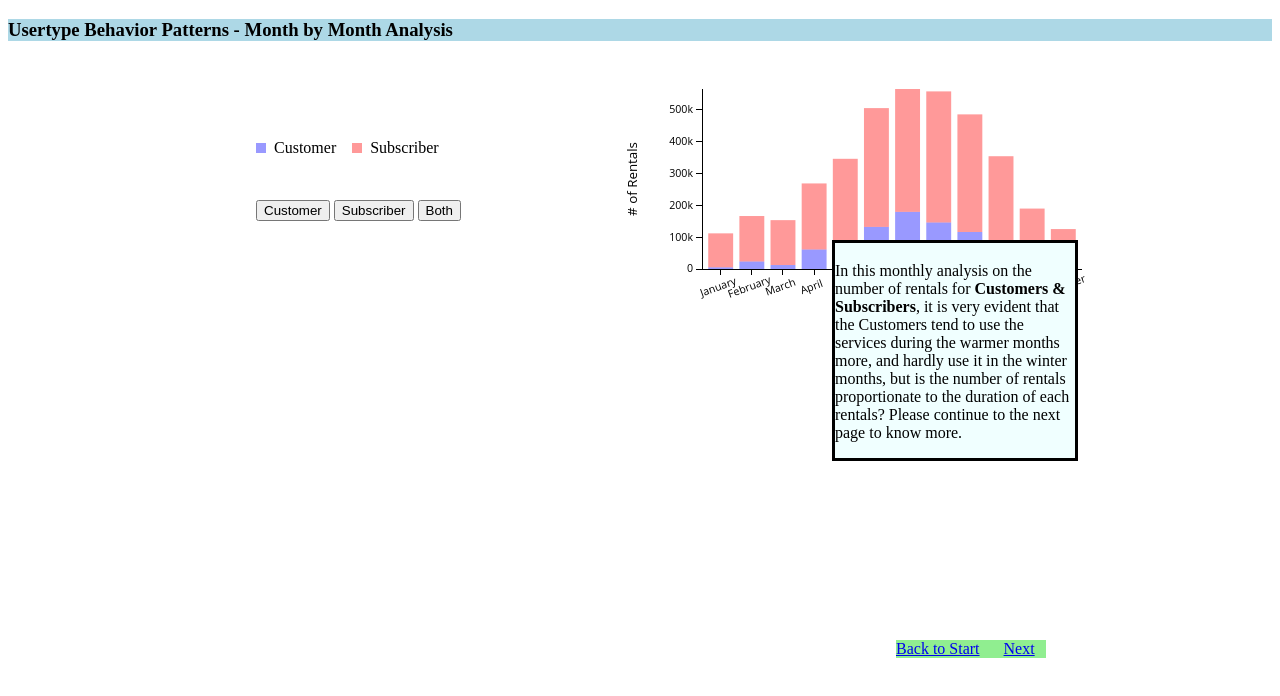
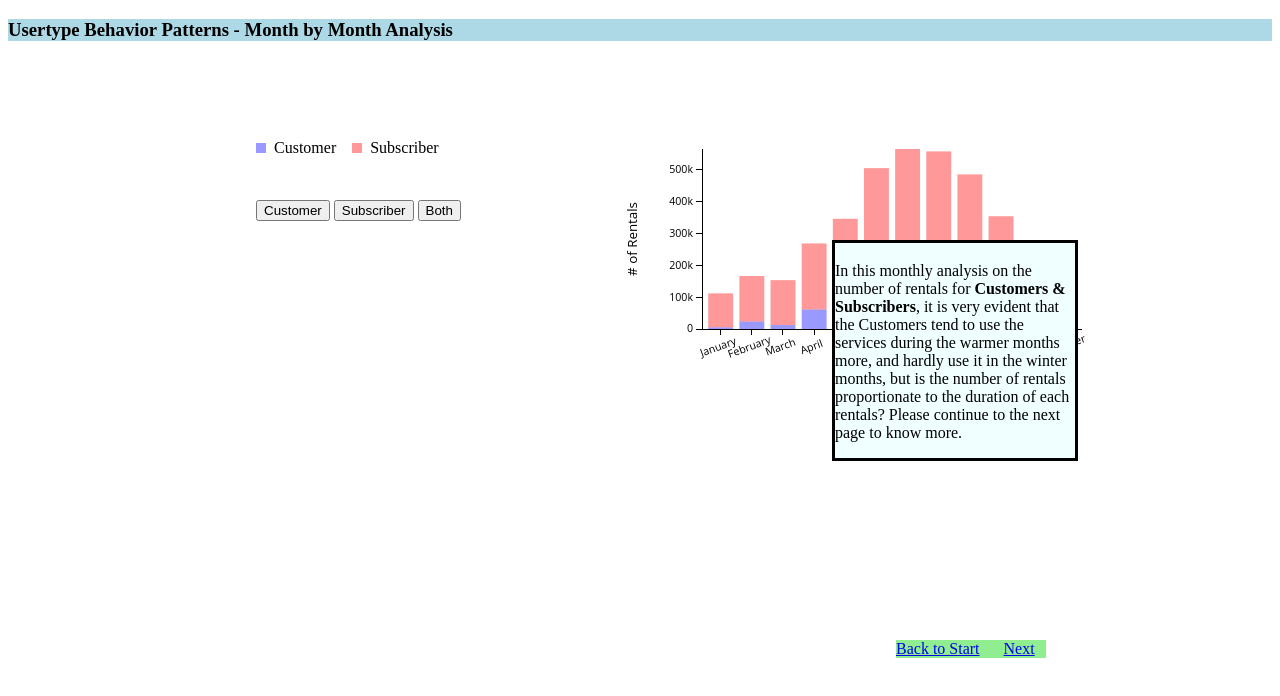
Before and after one commit to deepakn01/deepakn01.github.io, a plain HTML site: page stackbar.html in a window 1280 px wide. Drawn offline with nearby package versions, Linux system fonts and the light colour scheme.

Commit message:
changing chart parameters

```diff
--- a/stackbar.html
+++ b/stackbar.html
@@ -75,8 +75,8 @@
 	<div style="position: absolute; top: 35%; left: 5%; width: 600px">
     <script>
       var outerWidth = 500;
-      var outerHeight = 250;
-      var margin = { left: 90, top: 30, right: 30, bottom: 40 };
+      var outerHeight = 300;
+      var margin = { left: 90, top: 90, right: 30, bottom: 30 };
       var barPadding = 0.2;
 
 		var b1 = document.getElementById("Customer");
```
